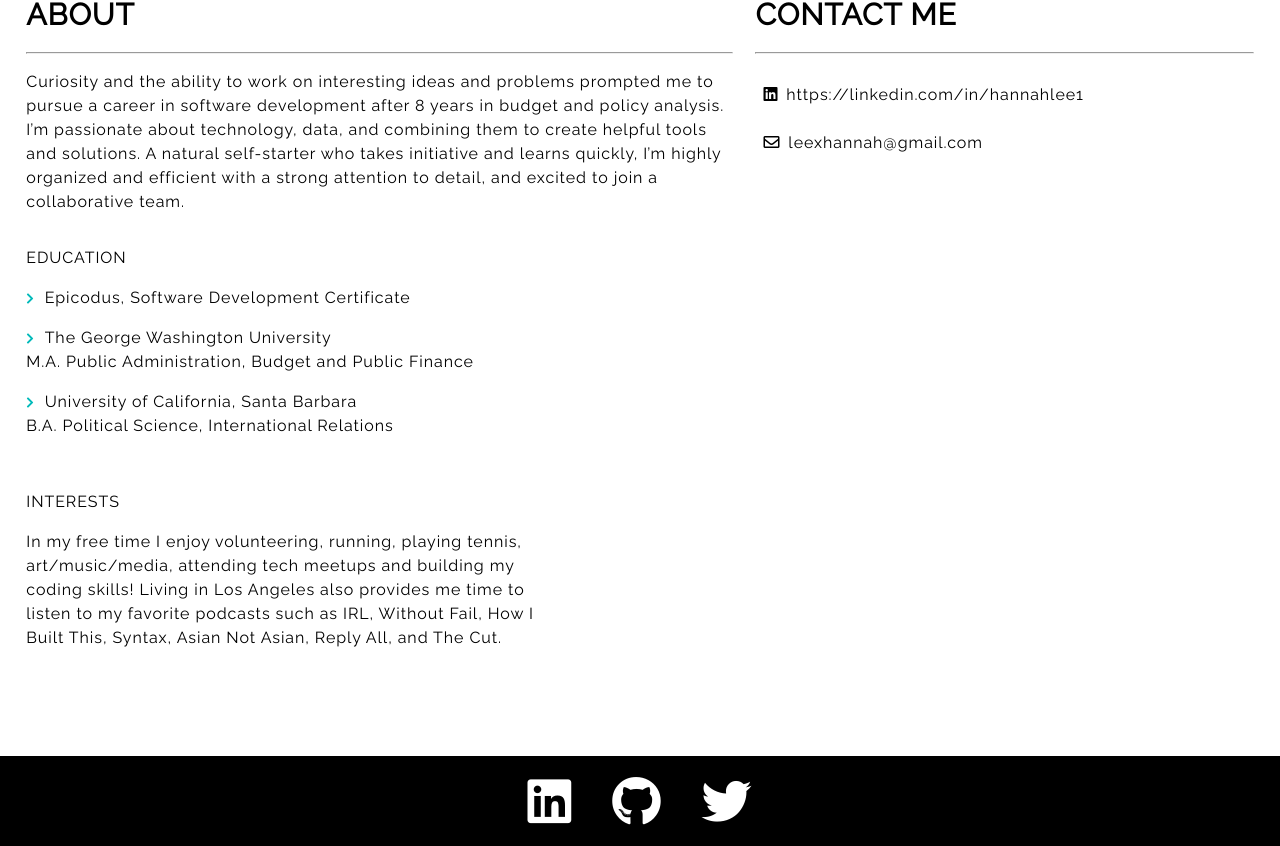
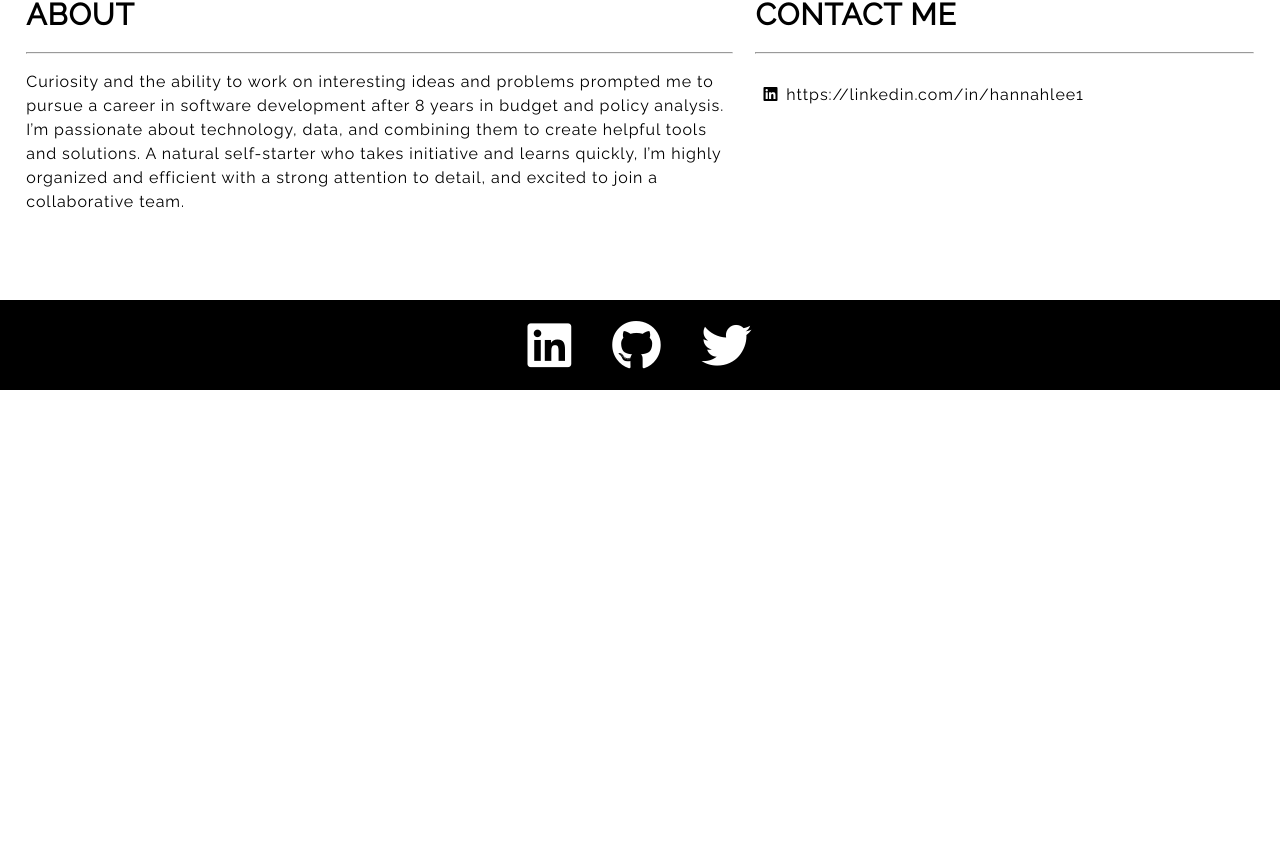
Before and after one commit to RunHannah/react-portfolio, a React (Create React App) app: page / in a window 1280 px wide. Shown: the part 3314-4160 px from the top of the page. After the commit the page ends 3704 px from the top, so only its background shows below. Built offline with nearby package versions, Linux system fonts and the light colour scheme.

Commit message:
update info

```diff
--- a/src/components/contact.jsx
+++ b/src/components/contact.jsx
@@ -17,40 +17,6 @@ class Contact extends Component {
               quickly, I’m highly organized and efficient with a strong
               attention to detail, and excited to join a collaborative team.
             </p>
-
-            <div className='row'>
-              <div className='col s12 m10 l10'>
-                <p>EDUCATION</p>
-
-                <p>
-                  <i className='fas fa-chevron-right' />
-                  Epicodus, Software Development Certificate
-                </p>
-                <p>
-                  <i className='fas fa-chevron-right' />
-                  The George Washington University
-                  <br /> M.A. Public Administration, Budget and Public Finance
-                </p>
-                <p>
-                  <i className='fas fa-chevron-right' />
-                  University of California, Santa Barbara
-                  <br />
-                  B.A. Political Science, International Relations
-                </p>
-              </div>
-            </div>
-            <div className='row'>
-              <div className='col s12 m9'>
-                <p>INTERESTS</p>
-                <p>
-                  In my free time I enjoy volunteering, running, playing tennis,
-                  art/music/media, attending tech meetups and building my coding
-                  skills! Living in Los Angeles also provides me time to listen
-                  to my favorite podcasts such as IRL, Without Fail, How I Built
-                  This, Syntax, Asian Not Asian, Reply All, and The Cut.
-                </p>
-              </div>
-            </div>
           </div>
 
           <div id='contact' className='col s12 m12 l5 contact-div'>
@@ -61,10 +27,6 @@ class Contact extends Component {
                 <i className='fab fa-linkedin' aria-hidden='true' />
                 https://linkedin.com/in/hannahlee1
               </p>
-              <p>
-                <i className='far fa-envelope' aria-hidden='true' />
-                leexhannah@gmail.com
-              </p>
             </div>
           </div>
         </div>
```
